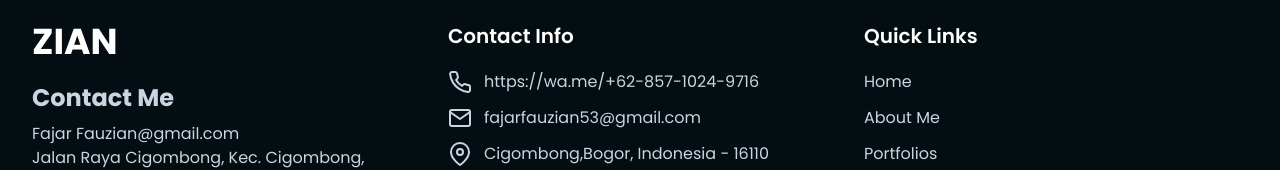
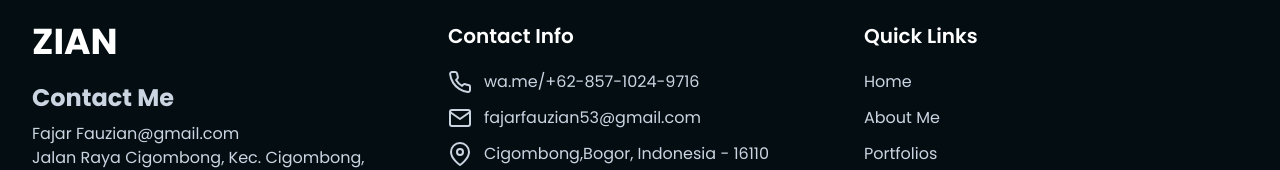
Before and after one commit to zfosix/simple-portfolio-tailwindcss-zian, a website: page index.html in a window 1280 px wide. Shown: the part 6866-7036 px from the top of the page. Drawn offline with nearby package versions, Linux system fonts and the light colour scheme.

Commit message:
Update My Portfolio

```diff
--- a/index.html
+++ b/index.html
@@ -617,8 +617,8 @@
           </h3>
           <ul class="text-slate-300">
             <li>
-              <a href="#" class="mb-3  flex flex-row text-base hover:text-primary"> <i class="mr-3"
-                  data-feather="phone"></i>https://wa.me/+62-857-1024-9716</a>
+              <a href="https://wa.me/+62-857-1024-9716" class="mb-3  flex flex-row text-base hover:text-primary"> <i
+                  class="mr-3" data-feather="phone"></i>wa.me/+62-857-1024-9716</a>
             </li>
             <li>
               <a href="#" class="mb-3  flex flex-row text-base hover:text-primary"> <i class="mr-3"
```
